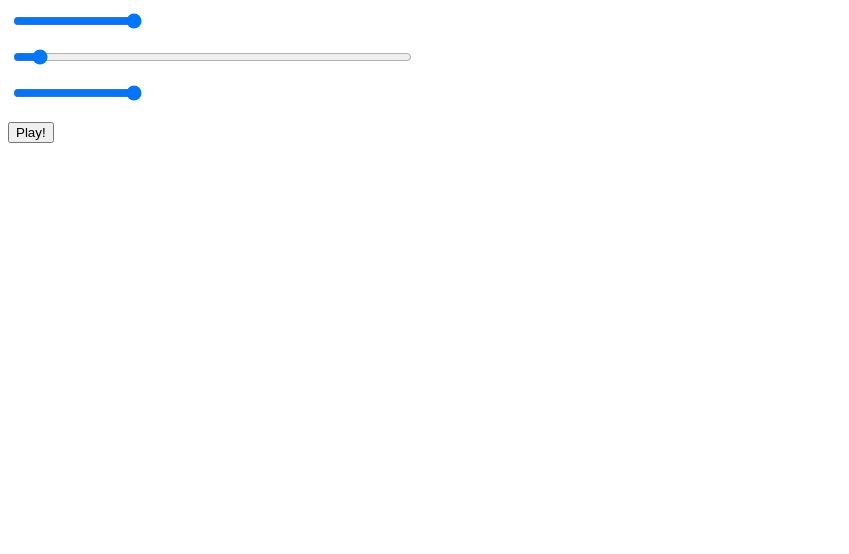
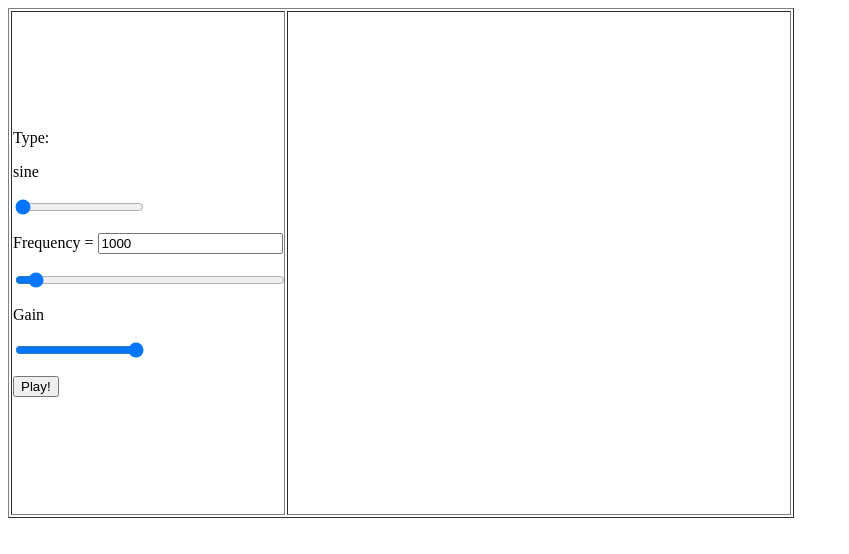
Before and after one commit to borapop/soungen, a plain HTML site: page index.html in a window 1280 px wide. Shown: the whole page, without its empty margins (0-849 px from the left). Drawn offline with Linux system fonts and the light colour scheme.

Commit message:
Frequency number input, visualization with canvas.

```diff
--- a/generator.js
+++ b/generator.js
@@ -6,11 +6,54 @@ function generate(type, frequency) {
 
 
 
-  var audioContext = new window.AudioContext();
+  var audioContext = new window.AudioContext() || window.webkitAudioContext();
   oscillator = audioContext.createOscillator();
+
+
+
+
+
+  var analyser = audioContext.createAnalyser();
+    analyser.fftSize = 256;
+    var bufferLength = analyser.frequencyBinCount;
+    console.log(bufferLength);
+    var dataArray = new Uint8Array(bufferLength);
+    WIDTH =
+    HEIGHT = 500;
+    var canvasContext = document.getElementsByTagName('canvas')[0].getContext('2d');
+    canvasContext.clearRect(0, 0, WIDTH, HEIGHT);
+
+
   var gainNode = audioContext.createGain();
-  oscillator.connect(gainNode);
+  oscillator.connect(analyser);
+  analyser.connect(gainNode);
   gainNode.connect(audioContext.destination);
+  function draw() {
+    drawVisual = requestAnimationFrame(draw);
+
+    analyser.getByteFrequencyData(dataArray);
+
+    canvasContext.fillStyle = 'rgb(0, 0, 0)';
+    canvasContext.fillRect(0, 0, WIDTH, HEIGHT);
+    var barWidth = (WIDTH / bufferLength) * 2.5;
+      var barHeight;
+      var x = 0;
+
+      for(var i = 0; i < bufferLength; i++) {
+          barHeight = dataArray[i]/2;
+
+          canvasContext.fillStyle = 'rgb(' + (barHeight+100) + ',50,50)';
+          canvasContext.fillRect(x,HEIGHT-barHeight/2,barWidth,barHeight);
+
+          x += barWidth + 1;
+        }
+      };
+
+  draw();
+
+
+
+
   oscillator.type = type; // sine wave — other values are 'square', 'sawtooth', 'triangle' and 'custom'
   oscillator.frequency.value = frequency;
 
@@ -18,7 +61,7 @@ function generate(type, frequency) {
     oscillator.start();
     };
 
-  this.stop = function(){
+  this.stop = function() {
     oscillator.on();
   };
 
@@ -44,28 +87,42 @@ function generate(type, frequency) {
 
 
   var typeRange = document.getElementById('typeRange');
+  var typeString = document.getElementById('typeString');
 
   typeRange.onchange = function() {
 
     if (typeRange.value == 1) {
         generator.type('sine');
+        typeString.innerHTML = 'sine';
     }
     else if (typeRange.value == 2) {
         generator.type('square');
+        typeString.innerHTML = 'square';
     }
     else if (typeRange.value == 3) {
           generator.type('sawtooth');
+          typeString.innerHTML = 'sawtooth';
       }
       else {
           generator.type('triangle');
+          typeString.innerHTML = 'triangle';
       }
+  };
+
+  var frequencyRange = document.getElementById('frequencyRange');
+  var frequencyNumber = document.getElementById('frequencyNumber');
+
+  frequencyRange.onchange = function() {
+
+    generator.frequency(frequencyRange.value);
+    frequencyNumber.value = frequencyRange.value;
 
   };
 
-  var frequencyRange = document.getElementById('frequencyRange');
+  frequencyNumber.onchange = function() {
 
-  frequencyRange.onchange = function() {
-    generator.frequency(frequencyRange.value);
+    generator.frequency(frequencyNumber.value);
+    frequencyRange.value = frequencyNumber.value;
 
   };
 
--- a/index.html
+++ b/index.html
@@ -3,23 +3,29 @@
 <link rel="stylesheet" type="text/css" href="style.css">
 </head>
 <body>
-<table>
+<table class="table" border="1">
 <tr>
 <td>
 
 
+<p>Type: <div id="typeString">sine</div></p>
+<p ><input class="typeRange" multiple id="typeRange" type="range" min="1" max="4" step="1" value="1"></input></p>
 
-<p ><input class="typeRange" multiple id="typeRange" type="range" min="1" max="4" step="1" value="1000"></input></p>
+<p>Frequency = <input type="text" id="frequencyNumber" value="1000"></div></p>
 <p ><input class="frequencyRange" multiple id="frequencyRange" type="range" min="5" max="20000" step="1" value="1000"></input></p>
+
+<p>Gain</p>
 <p ><input class="gainRange" multiple id="gainRange" type="range" min="0" max="100" step="1" value="100"></input></p>
-
+<p><button onclick="generate('sine', 1000)">Play!</button></p>
 </td>
-
+<td>
+<canvas width="500" height="500">
+</td>
 
 
 </tr>
 
 </table>
-<p><button onclick="generate('sine', 1000)">Play!</button></p>
+
 
 </body>
--- a/style.css
+++ b/style.css
@@ -1,5 +1,5 @@
 .frequencyRange {
-	width: 300%;
+	width: 100%;
 	background-color: #00AA00;
 
 }
@@ -9,3 +9,7 @@ html, body {
       height: 100%;
       overflow:hidden; // to avoid scrollbars
 }
+
+table.table {
+
+}
```
